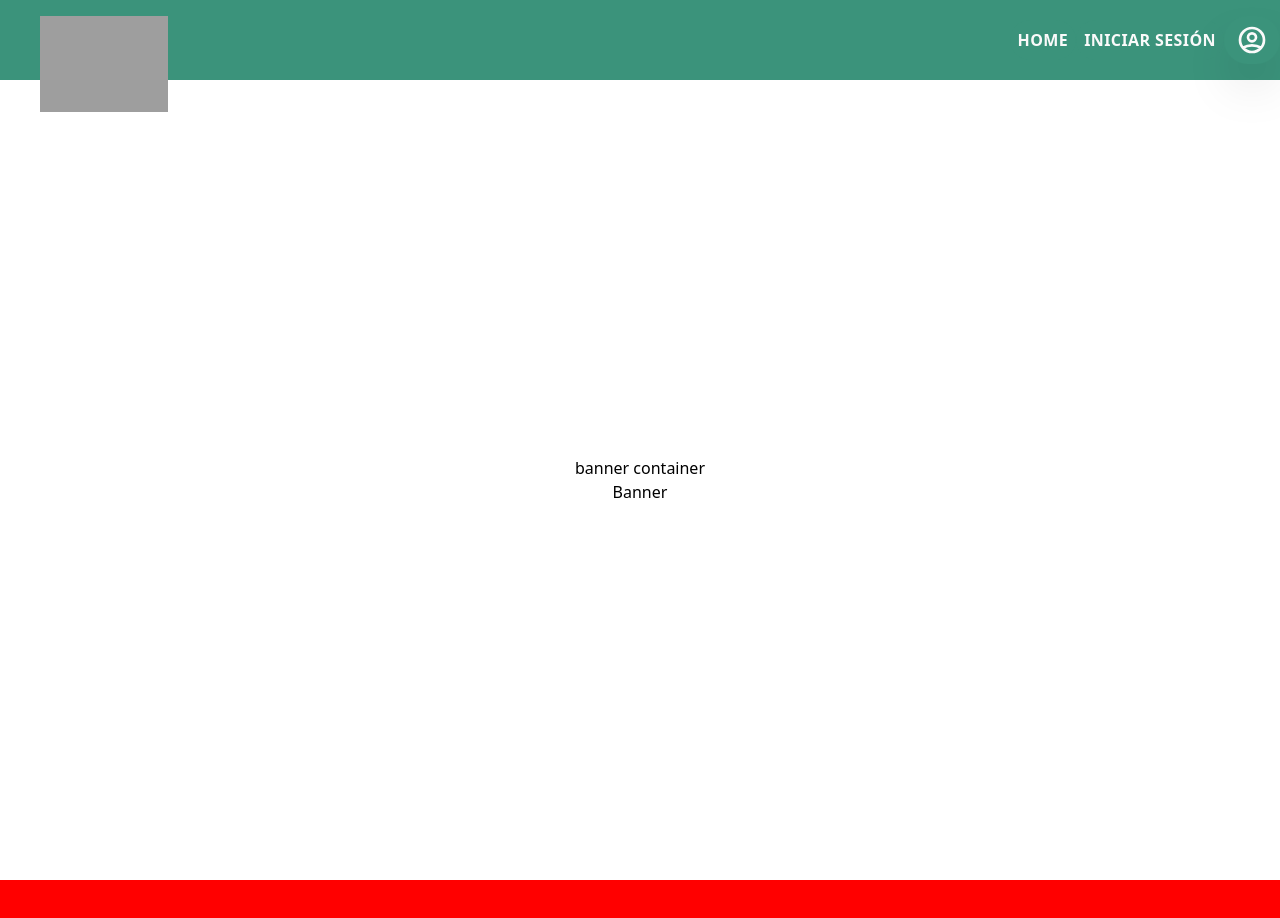
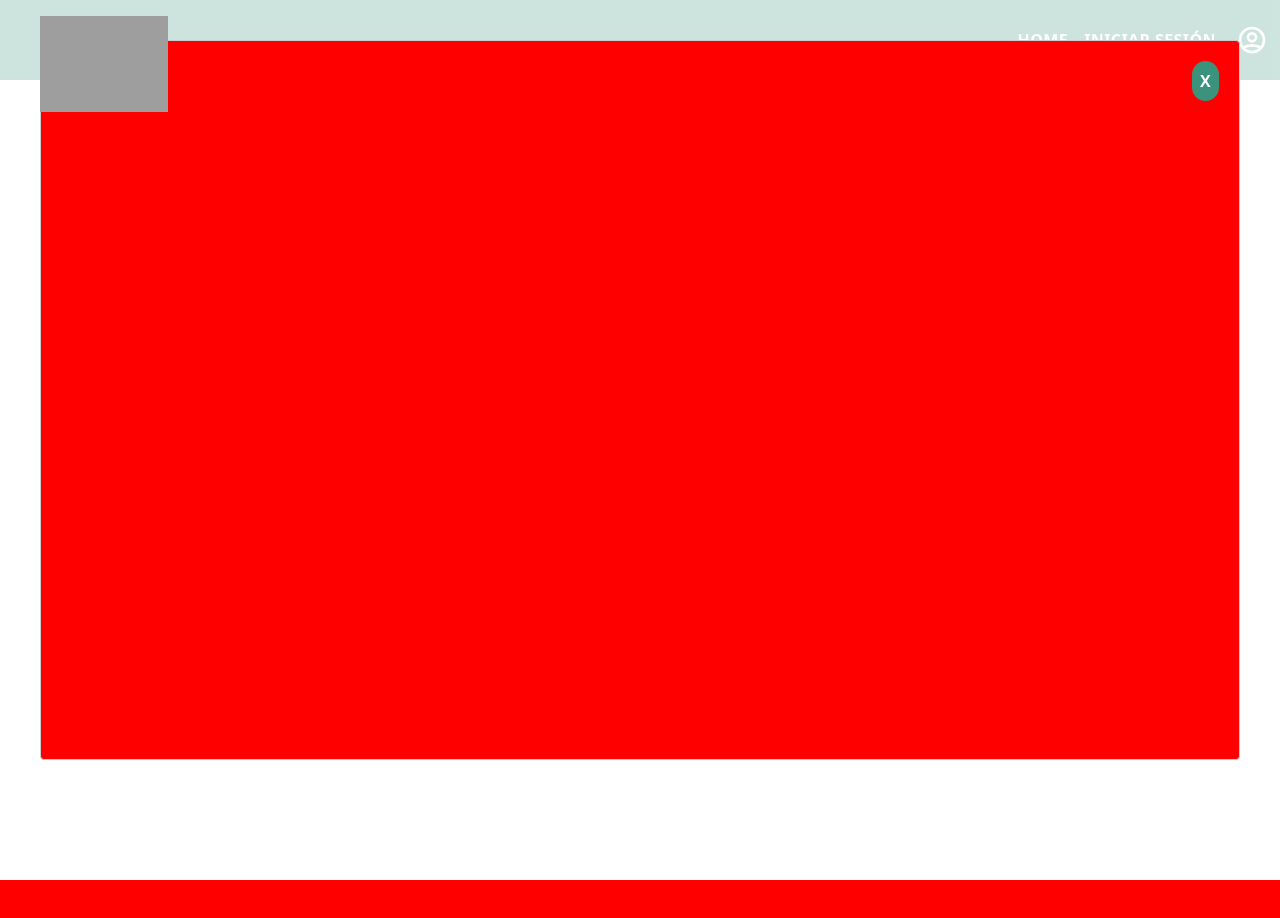
Before and after one commit to tumbichi/fusionarteccc, a Next.js app in the folder front/: page / in a window 1280 px wide. Both pictures are taken after a click on the button 1252 px from the left and 40 px from the top of the page. Shown: the top 918 px of the page. Built offline with nearby package versions, Linux system fonts and the light colour scheme; grey boxes are pictures that could not be loaded.

Commit message:
instalacion react-modal, pruebas componente Modal

```diff
--- /dev/null
+++ b/front/components/Modal/index.js
@@ -0,0 +1,37 @@
+import React from 'react';
+import Modal from 'react-modal';
+import PropTypes from 'prop-types';
+import Button from '../Button';
+import { ModaldWrapper } from './styles';
+
+const ModalComponent = ({ isOpen, closeModal, height, width }) => {
+  return (
+    <Modal
+      isOpen={isOpen}
+      style={{
+        overlay: {},
+        content: {
+          background: 'red',
+        },
+      }}
+    >
+      <ModaldWrapper>
+        <h2>MODAL</h2>
+        <Button text="X" onClick={closeModal} />
+      </ModaldWrapper>
+    </Modal>
+  );
+};
+ModalComponent.defaultProps = {
+  isOpen: false,
+  closeModal: () => {},
+  height: '30px',
+  width: '30px',
+};
+ModalComponent.propTypes = {
+  isOpen: PropTypes.bool,
+  closeModal: PropTypes.func,
+  height: PropTypes.string,
+  width: PropTypes.string,
+};
+export default ModalComponent;
--- /dev/null
+++ b/front/components/Modal/styles.js
@@ -0,0 +1,10 @@
+import styled from 'styled-components';
+
+// eslint-disable-next-line import/prefer-default-export
+export const ModaldWrapper = styled.div.attrs({
+  className: '',
+})`
+  display: flex;
+  flex-direction: row;
+  justify-content: space-between;
+`;
--- a/front/containers/toolbar-layout/index.js
+++ b/front/containers/toolbar-layout/index.js
@@ -1,11 +1,13 @@
-import React from 'react';
+import React, { useState } from 'react';
 import { useRouter } from 'next/router';
 import Toolbar from '../../components/Toolbar';
 import Keypad from '../../components/Keypad';
 import Button from '../../components/Button';
+import ModalComponent from '../../components/Modal';
 
 const ToolbarLayout = () => {
   const router = useRouter();
+  const [modalIsOpen, setModalIsOpen] = useState(false);
 
   const goToHome = () => {
     router.push(`/`);
@@ -13,7 +15,14 @@ const ToolbarLayout = () => {
   const goToLogIn = () => {
     router.push(`/auth/login`);
   };
-
+  const openModal = () => {
+    console.log(modalIsOpen);
+    setModalIsOpen(true);
+  };
+  const closeModal = () => {
+    setModalIsOpen(false);
+    console.log(modalIsOpen);
+  };
   return (
     <Toolbar
       goToHome={goToHome}
@@ -22,6 +31,7 @@ const ToolbarLayout = () => {
           <Button text="HOME" onClick={goToHome} />
           <Button text="INICIAR SESIÓN" onClick={goToLogIn} />
           <Button
+            onClick={openModal}
             leftIcon={
               <svg
                 className="h-6 md:h-8"
@@ -39,6 +49,7 @@ const ToolbarLayout = () => {
               </svg>
             }
           />
+          <ModalComponent isOpen={modalIsOpen} closeModal={closeModal} />
         </Keypad>
       }
     />
--- a/front/package.json
+++ b/front/package.json
@@ -13,6 +13,7 @@
     "prop-types": "^15.7.2",
     "react": "17.0.0",
     "react-dom": "17.0.0",
+    "react-modal": "^3.11.2",
     "react-redux": "^7.2.1",
     "react-scroll": "^1.8.1",
     "redux": "^4.0.5",
```
Also changed, not shown: 1 other file (tests, documents, lock files or other folders).
